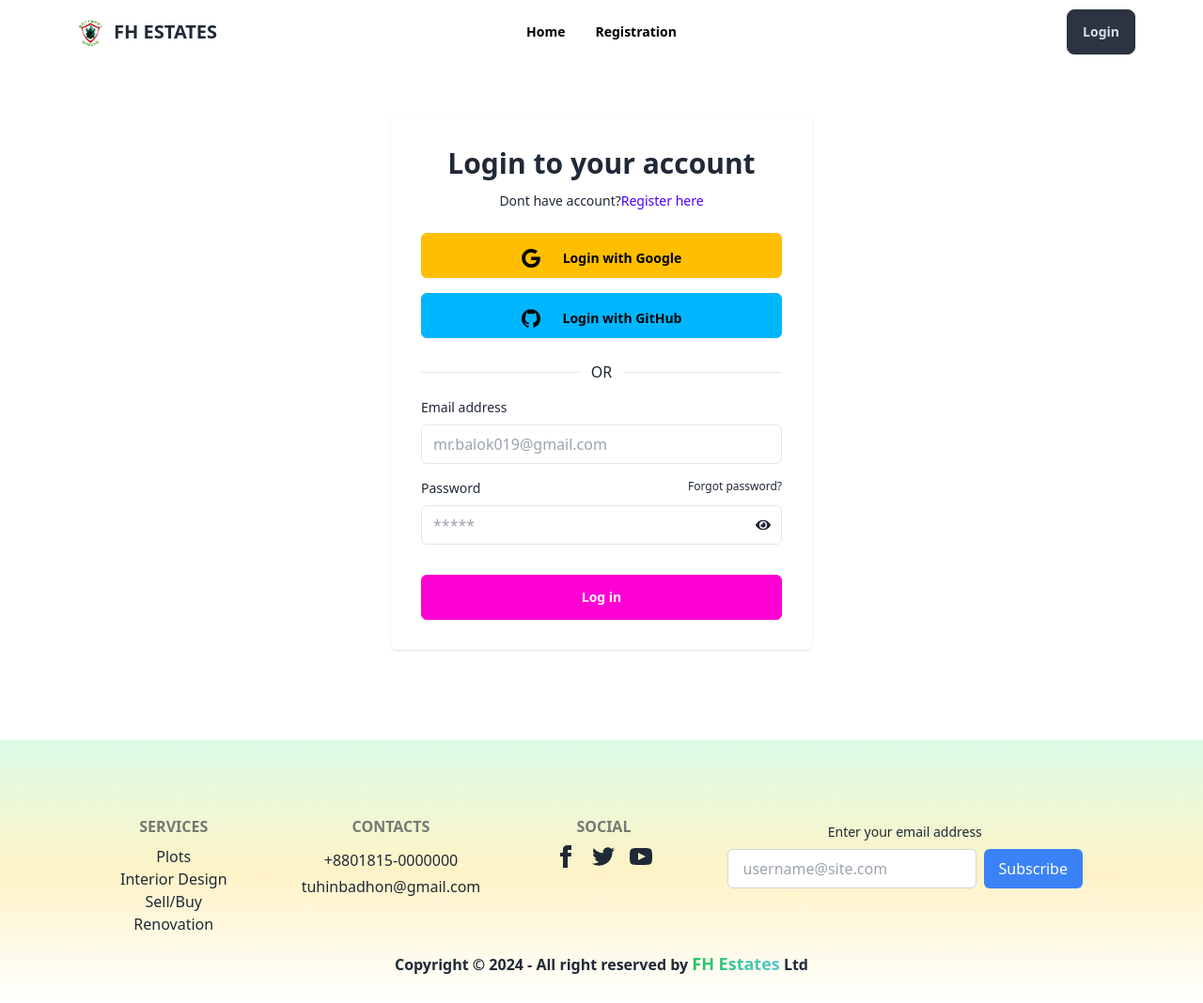
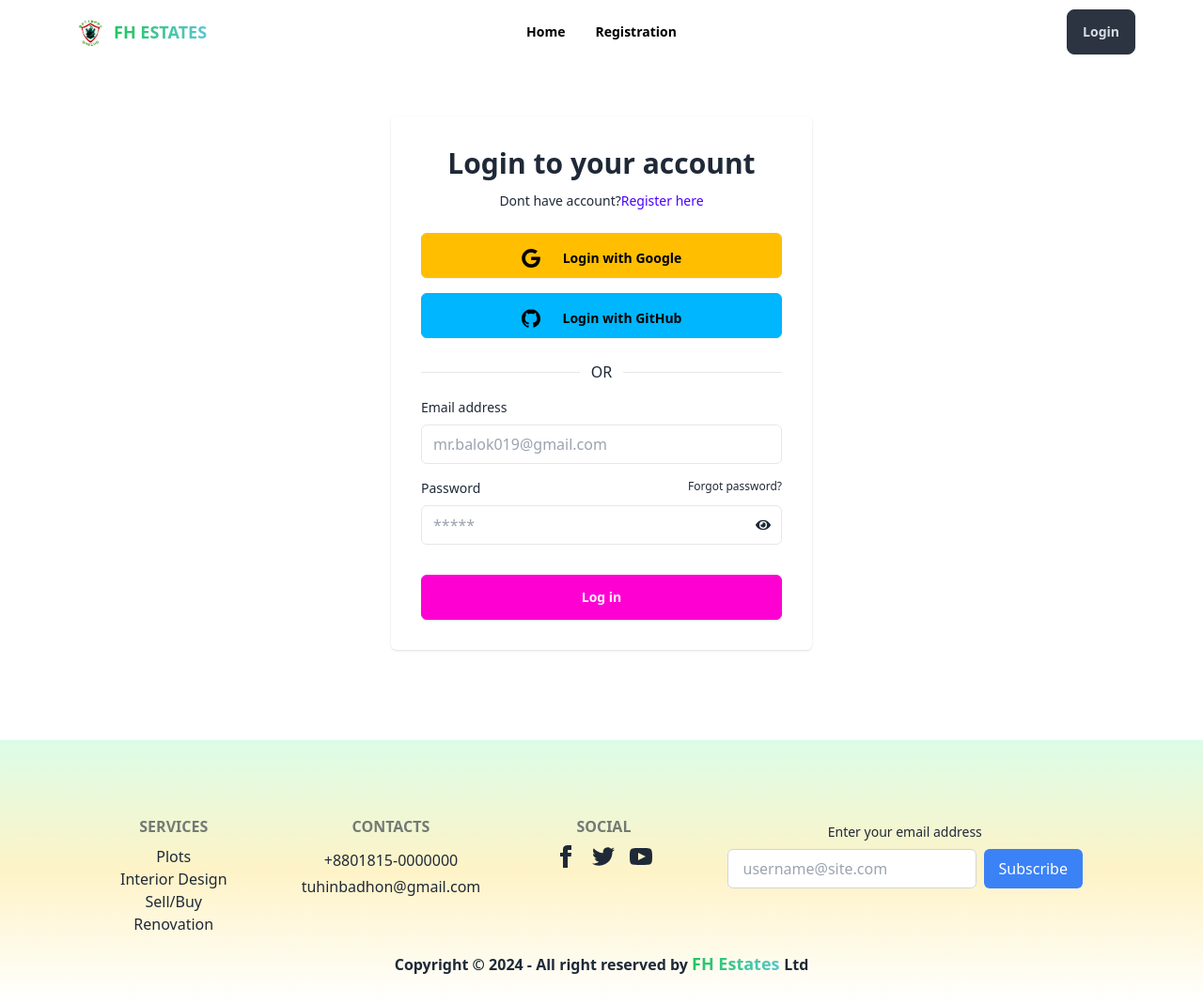
Before and after one commit to Tuhinbadhon/FhEstate, a React (Vite) app: page /login in a window 1280 px wide. Shown: the whole page at 94% size. Built offline with nearby package versions, Linux system fonts and the light colour scheme; no server answers; what @lordicon/element would draw is missing.

Commit message:
banner done

```diff
--- a/src/Pages/Home/Home.jsx
+++ b/src/Pages/Home/Home.jsx
@@ -12,7 +12,7 @@ const Home = () => {
     <div>
       <HelmetProvider context={helmetContext}>
         <Helmet>
-          <title>SB Estate | Home</title>
+          <title>FH Estate | Home</title>
         </Helmet>
       </HelmetProvider>
       <div className="mt-5 mb-10">
--- a/src/Pages/Home/Slider/Slider.jsx
+++ b/src/Pages/Home/Slider/Slider.jsx
@@ -28,7 +28,7 @@ const Slider = () => {
         <SwiperSlide>
           <img
             className="z-[1]"
-            src="https://i.ibb.co/jbSYWYp/luxury-image-4.jpg"
+            src="https://i.ibb.co/41wbWHw/image03.jpg"
             alt=""
           />
           {/* <div className="z-[2] absolute  max-w-xs rounded-md shadow-md bg-gradient-to-r from-purple-500 to-pink-500">
@@ -41,13 +41,13 @@ const Slider = () => {
                     </div> */}
         </SwiperSlide>
         <SwiperSlide>
-          <img src="https://i.ibb.co/jJLVGBZ/luxury-image-7.jpg" alt="" />{" "}
+          <img src="https://i.ibb.co/X8L6wkv/image01.webp" alt="" />{" "}
         </SwiperSlide>
         <SwiperSlide>
-          <img src="https://i.ibb.co/cNmpFHq/luxury-image-9.jpg" alt="" />{" "}
+          <img src="https://i.ibb.co/Y7Ztr1W/image02.jpg" alt="" />{" "}
         </SwiperSlide>
         <SwiperSlide>
-          <img src="https://i.ibb.co/jG4GbNb/luxury-image-12.jpg" alt="" />{" "}
+          <img src="https://i.ibb.co/jbSYWYp/luxury-image-4.jpg" alt="" />{" "}
         </SwiperSlide>
       </Swiper>
     </div>
--- a/src/Pages/Home/plots/PlotDetails.jsx
+++ b/src/Pages/Home/plots/PlotDetails.jsx
@@ -10,8 +10,8 @@ const PlotDetails = () => {
   return (
     <div className="my-10 p-2">
       <div className="card lg:card-side bg-base-100 shadow-xl">
-        <figure>
-          <img src={plot.image} alt="Album" />
+        <figure className=" ">
+          <img src={plot.image} alt="Album" className="p-4  " />
         </figure>
         <div className="card-body">
           <div className="flex flex-row justify-between">
@@ -43,7 +43,9 @@ const PlotDetails = () => {
           </p>
 
           <Link to="/" className="card-actions justify-end mt-4">
-            <button className="btn btn-primary">Show All</button>
+            <button className="btn max-[450px]:w-full btn-primary">
+              Show All
+            </button>
           </Link>
         </div>
       </div>
--- a/src/components/Footer/Footer.jsx
+++ b/src/components/Footer/Footer.jsx
@@ -1,4 +1,5 @@
 import React from "react";
+import { Link } from "react-router-dom";
 
 const Footer = () => {
   return (
@@ -82,9 +83,12 @@ const Footer = () => {
         <div className="font-semibold lg:text-base text-center mb-2">
           <p>
             Copyright © 2024 - All right reserved by{" "}
-            <span className=" lg:text-lg font-bold max-[450px]:text-2xl bg-gradient-to-r from-green-500 to-[#59C6D2] text-transparent bg-clip-text">
-              FH Estates
-            </span>{" "}
+            <Link
+              to="/"
+              className=" lg:text-lg font-bold max-[450px]:text-2xl bg-gradient-to-r from-green-500 to-[#59C6D2] text-transparent bg-clip-text"
+            >
+              FH Estates{" "}
+            </Link>
             Ltd
           </p>
         </div>
--- a/src/components/Navbar/Navbar.jsx
+++ b/src/components/Navbar/Navbar.jsx
@@ -125,13 +125,16 @@ const Navbar = () => {
                 alt=""
               />{" "}
             </Link>
-            <Link to="/" className="btn btn-ghost lg:text-xl p-0">
+            <Link
+              to="/"
+              className="btn btn-ghost lg:text-lg font-bold max-[450px]:text-2xl bg-gradient-to-r from-green-500 to-[#59C6D2] text-transparent bg-clip-text p-0"
+            >
               FH ESTATES
             </Link>
           </div>
         </div>
         <div className="navbar-center hidden lg:flex">
-          <ul className="menu menu-horizontal px-1 font-semibold text-black">
+          <ul className="menu menu-horizontal px-1 font-semibold  text-black">
             {navlink}
           </ul>
         </div>
```
